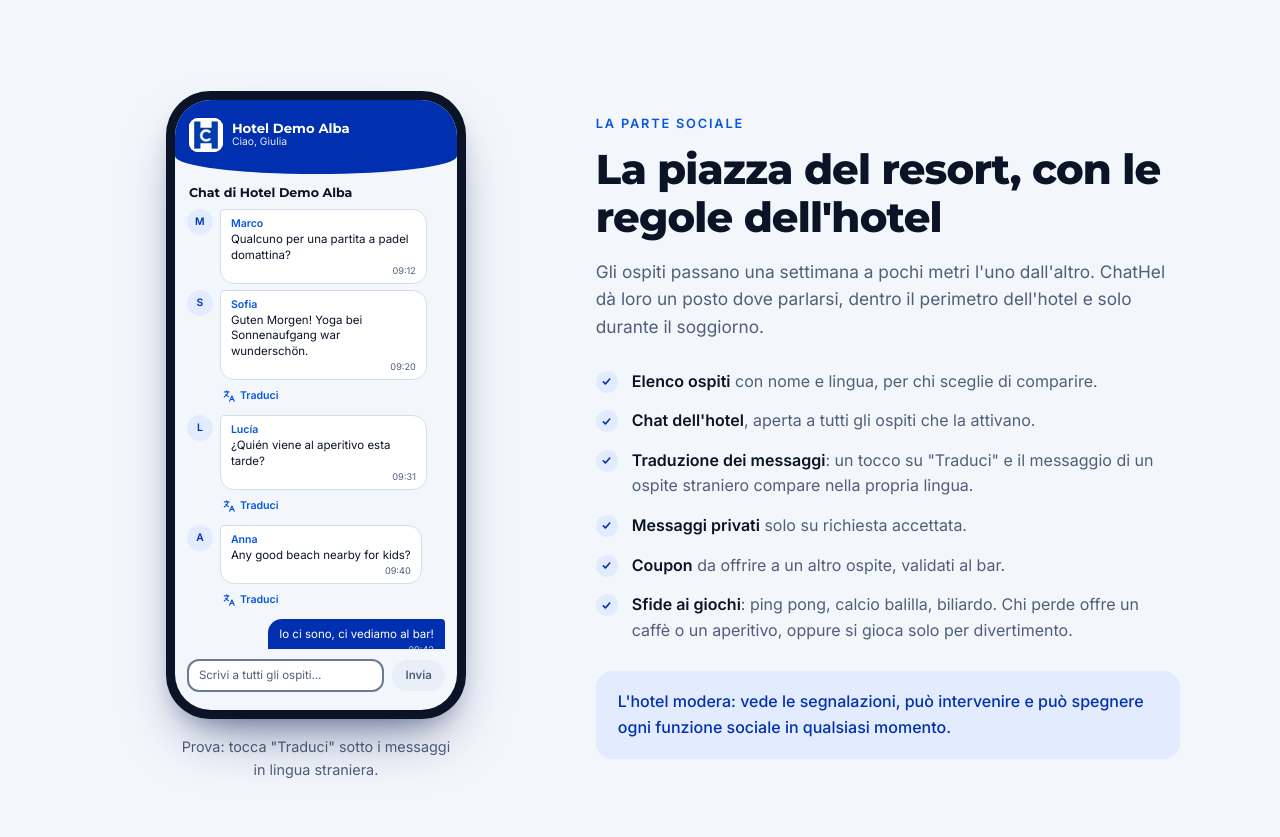
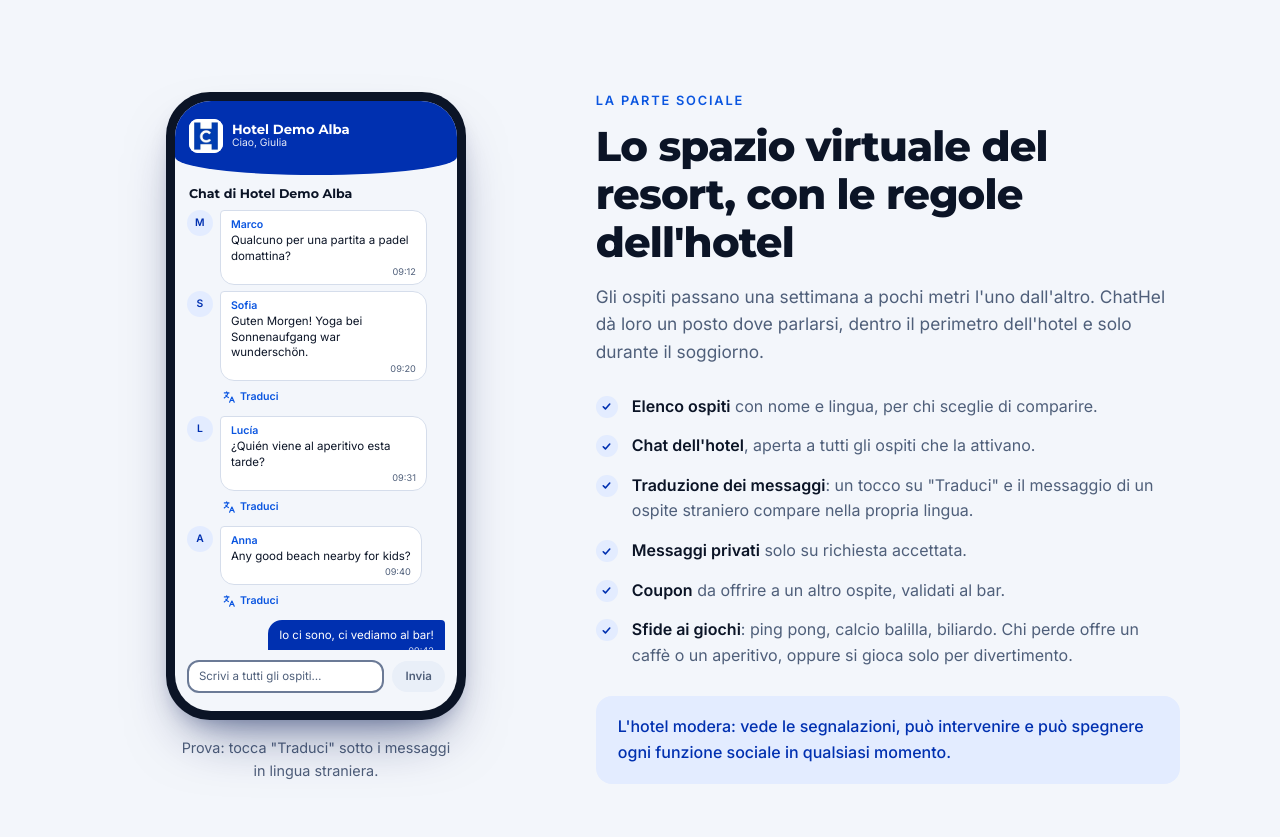
Before and after one commit to lollomu86-crypto/chathel-sito, a plain HTML site: page index.html in a window 1280 px wide. Shown: the part 3460-4297 px from the top of the page. Drawn offline with Linux system fonts and the light colour scheme.

Commit message:
fix(testi): "Benvenuta, Giulia" nella Home e "Lo spazio virtuale del resort"
Co-Authored-By: Claude Opus 5.5 <noreply@anthropic.com>

```diff
--- a/index.html
+++ b/index.html
@@ -248,7 +248,7 @@
         </div>
         <div class="split-text">
           <p class="eyebrow eyebrow-blue">La parte sociale</p>
-          <h2>La piazza del resort, con le regole dell'hotel</h2>
+          <h2>Lo spazio virtuale del resort, con le regole dell'hotel</h2>
           <p class="sub">Gli ospiti passano una settimana a pochi metri l'uno dall'altro. ChatHel dà loro un posto dove parlarsi, dentro il perimetro dell'hotel e solo durante il soggiorno.</p>
           <ul class="checks">
             <li><strong>Elenco ospiti</strong> con nome e lingua, per chi sceglie di comparire.</li>
```
Also changed, not shown: img/home.webp.
